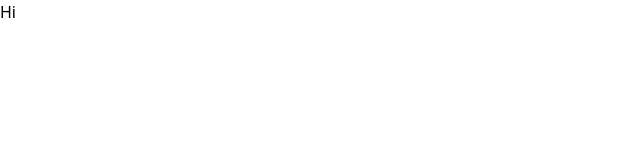
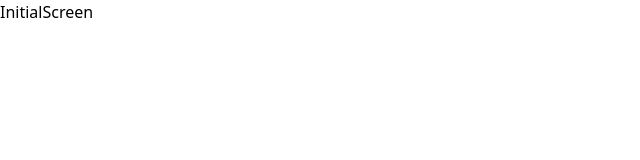
Before and after one commit to code-with-naimish/react-quizo, a React (Vite) app: page / in a window 1280 px wide. Shown: the top 160 px of the page, without its empty margins (0-640 px from the left). Built offline with nearby package versions, Linux system fonts and the light colour scheme.

Commit message:
progress

```diff
--- a/src/App.tsx
+++ b/src/App.tsx
@@ -1,10 +1,23 @@
+import { useState } from "react"
 import "./App.css"
+import InitialScreen from "./Components/InitialScreen"
+import QuizScreen from "./Components/QuizScreen"
+import ResultScreen from "./Components/ResultScreen"
+import { ScreenEnum } from "./_enums/screen.enum"
+
 
 const App = () => {
+  const [activeScreen, setActiveScreen] = useState<ScreenEnum>(ScreenEnum.INIT)
   return (
-    <div>
-      <h1 >Hi</h1>
-    </div>
+    <main>
+      {activeScreen === ScreenEnum.INIT ? <InitialScreen /> : null}
+      {activeScreen === ScreenEnum.QUIZ ? <QuizScreen /> : null}
+      {activeScreen === ScreenEnum.RESULT ? <ResultScreen /> : null}
+
+
+    </main>
+
+
   )
 }
 
--- /dev/null
+++ b/src/Components/InitialScreen.tsx
@@ -0,0 +1,6 @@
+
+export default function InitialScreen() {
+  return (
+    <div>InitialScreen</div>
+  )
+}
--- /dev/null
+++ b/src/Components/QuizScreen.tsx
@@ -0,0 +1,6 @@
+
+export default function QuizScreen() {
+  return (
+    <div>QuizScreen</div>
+  )
+}
--- /dev/null
+++ b/src/Components/ResultScreen.tsx
@@ -0,0 +1,6 @@
+
+export default function ResultScreen() {
+  return (
+    <div>ResultScreen</div>
+  )
+}
--- /dev/null
+++ b/src/_enums/screen.enum.ts
@@ -0,0 +1,5 @@
+export enum ScreenEnum {
+  INIT = "INIT",
+  QUIZ = " QUIZ",
+  RESULT = "RESULT",
+}
```
